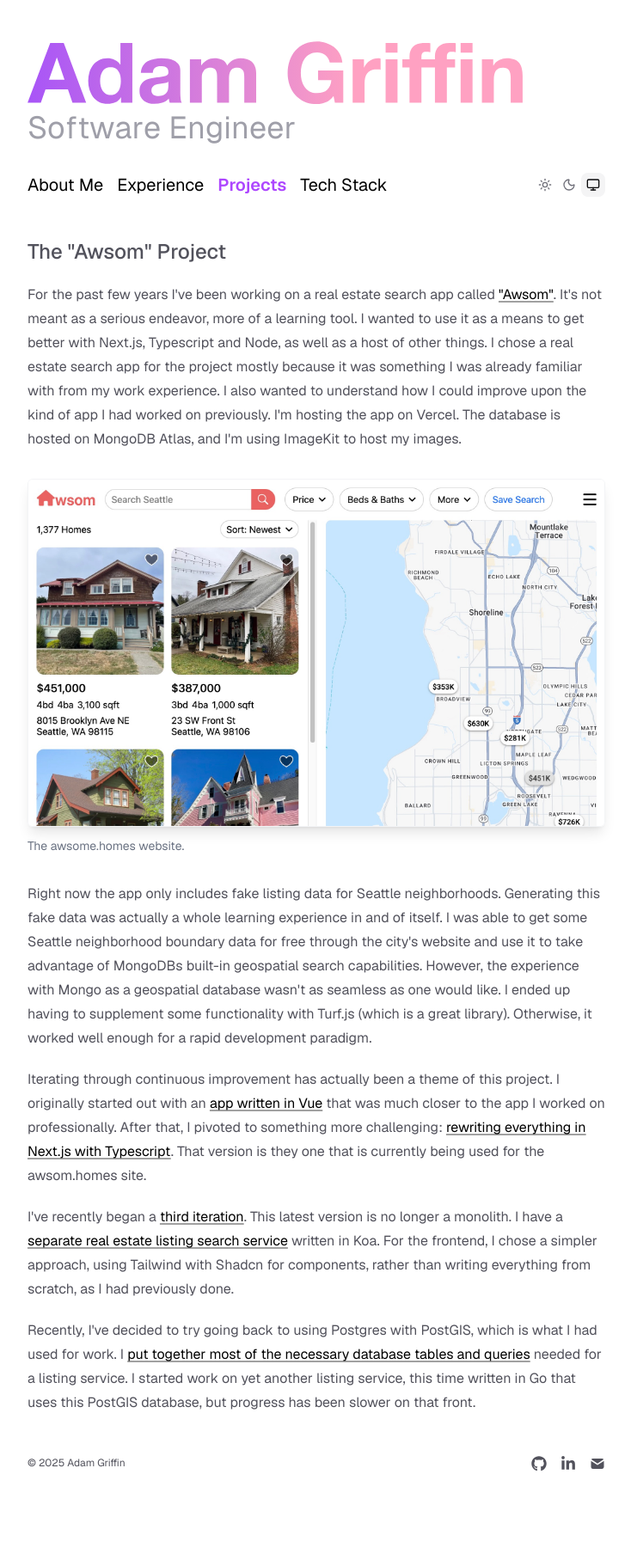
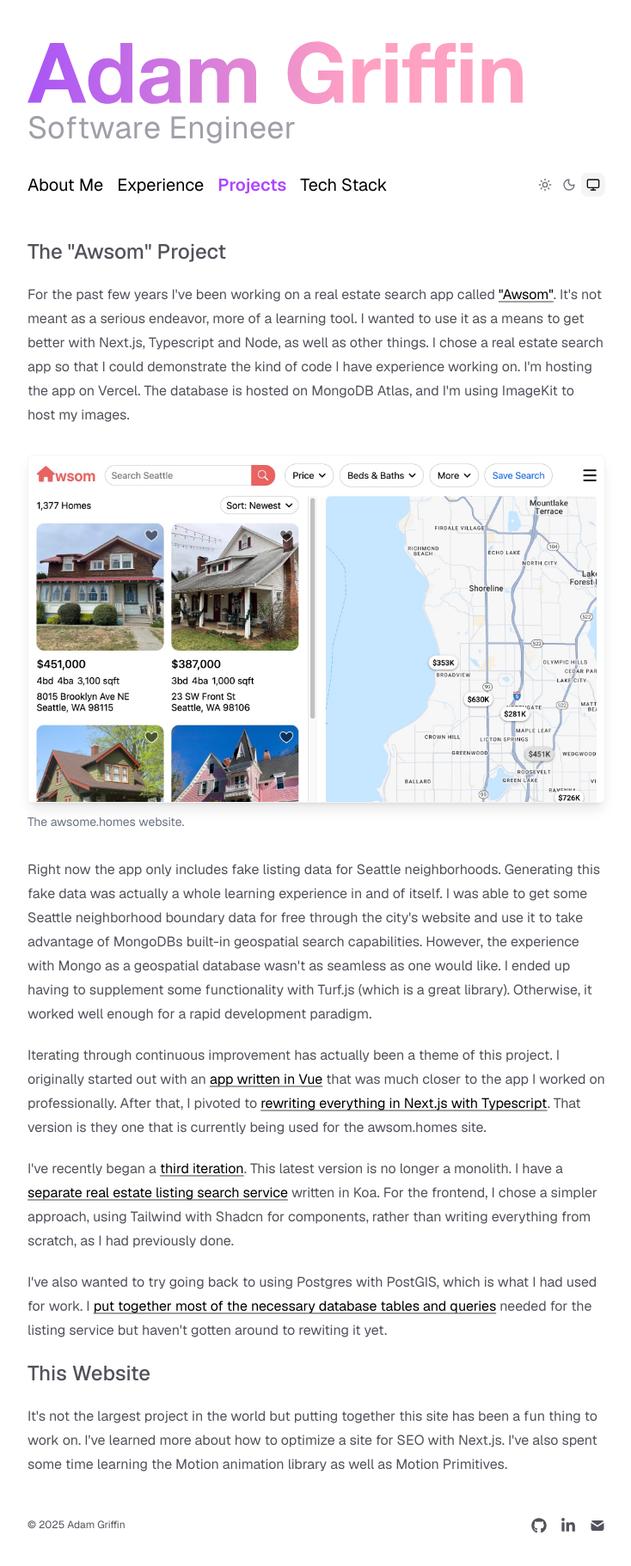
Before and after one commit to adamwgriffin/portfolio, a Next.js app: page /projects in a window 1280 px wide. Shown: the top 1822 px of the page at 86% size, without its empty margins (272-1006 px from the left). Before the commit the page ends 1760 px from the top, so only its background shows below. Built offline with nearby package versions, Linux system fonts and the light colour scheme.

Commit message:
Edited projects page

```diff
--- a/app/projects/page.tsx
+++ b/app/projects/page.tsx
@@ -19,12 +19,10 @@
         </a>
         . It&apos;s not meant as a serious endeavor, more of a learning tool. I
         wanted to use it as a means to get better with Next.js, Typescript and
-        Node, as well as a host of other things. I chose a real estate search
-        app for the project mostly because it was something I was already
-        familiar with from my work experience. I also wanted to understand how I
-        could improve upon the kind of app I had worked on previously. I&apos;m
-        hosting the app on Vercel. The database is hosted on MongoDB Atlas, and
-        I&apos;m using ImageKit to host my images.
+        Node, as well as other things. I chose a real estate search app so that
+        I could demonstrate the kind of code I have experience working on.
+        I&apos;m hosting the app on Vercel. The database is hosted on MongoDB
+        Atlas, and I&apos;m using ImageKit to host my images.
       </p>
 
       <figure>
@@ -54,12 +52,20 @@
       <p>
         Iterating through continuous improvement has actually been a theme of
         this project. I originally started out with an{" "}
-        <a href="https://github.com/adamwgriffin/vue-search" target="_blank">
+        <a
+          href="https://github.com/adamwgriffin/vue-search"
+          target="_blank"
+          rel="noopener noreferrer"
+        >
           app written in Vue
         </a>{" "}
         that was much closer to the app I worked on professionally. After that,
-        I pivoted to something more challenging:{" "}
-        <a href="https://github.com/adamwgriffin/search" target="_blank">
+        I pivoted to{" "}
+        <a
+          href="https://github.com/adamwgriffin/search"
+          target="_blank"
+          rel="noopener noreferrer"
+        >
           rewriting everything in Next.js with Typescript
         </a>
         . That version is they one that is currently being used for the
@@ -68,13 +74,18 @@
 
       <p>
         I&apos;ve recently began a{" "}
-        <a href="https://github.com/adamwgriffin/search-II" target="_blank">
+        <a
+          href="https://github.com/adamwgriffin/search-II"
+          target="_blank"
+          rel="noopener noreferrer"
+        >
           third iteration
         </a>
         . This latest version is no longer a monolith. I have a{" "}
         <a
           href="https://github.com/adamwgriffin/listing_service"
           target="_blank"
+          rel="noopener noreferrer"
         >
           separate real estate listing search service
         </a>{" "}
@@ -84,14 +95,26 @@
       </p>
 
       <p>
-        Recently, I&apos;ve decided to try going back to using Postgres with
-        PostGIS, which is what I had used for work. I{" "}
-        <a href="https://github.com/adamwgriffin/listing-service-postgis-db">
+        I&apos;ve also wanted to try going back to using Postgres with PostGIS,
+        which is what I had used for work. I{" "}
+        <a
+          href="https://github.com/adamwgriffin/listing-service-postgis-db"
+          target="_blank"
+          rel="noopener noreferrer"
+        >
           put together most of the necessary database tables and queries
         </a>{" "}
-        needed for a listing service. I started work on yet another listing
-        service, this time written in Go that uses this PostGIS database, but
-        progress has been slower on that front.
+        needed for the listing service but haven&apos;t gotten around to
+        rewiting it yet.
+      </p>
+
+      <h1 className="text-2xl">This Website</h1>
+
+      <p>
+        It&apos;s not the largest project in the world but putting together this
+        site has been a fun thing to work on. I&apos;ve learned more about how
+        to optimize a site for SEO with Next.js. I&apos;ve also spent some time
+        learning the Motion animation library as well as Motion Primitives.
       </p>
     </AnimatedSection>
   );
```
